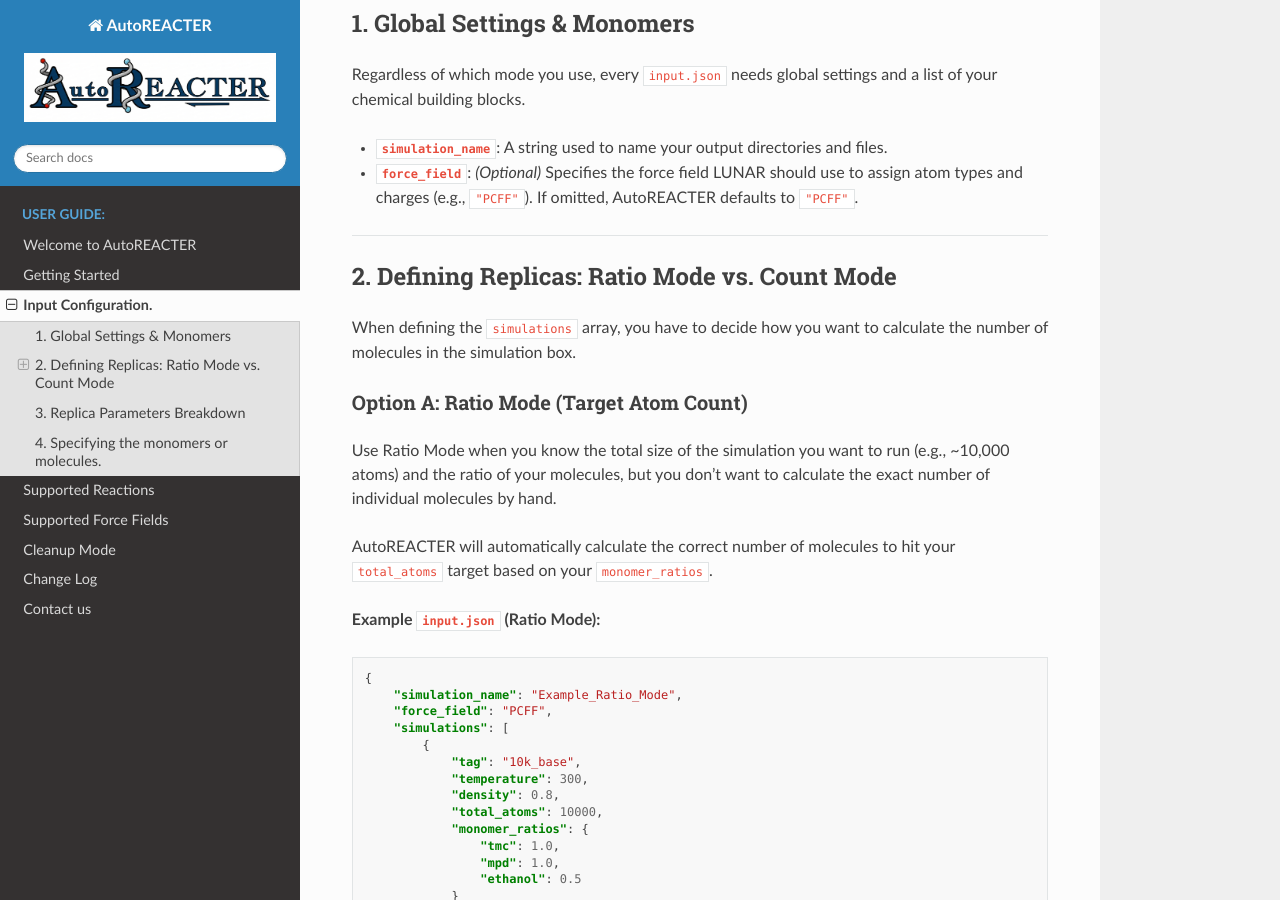
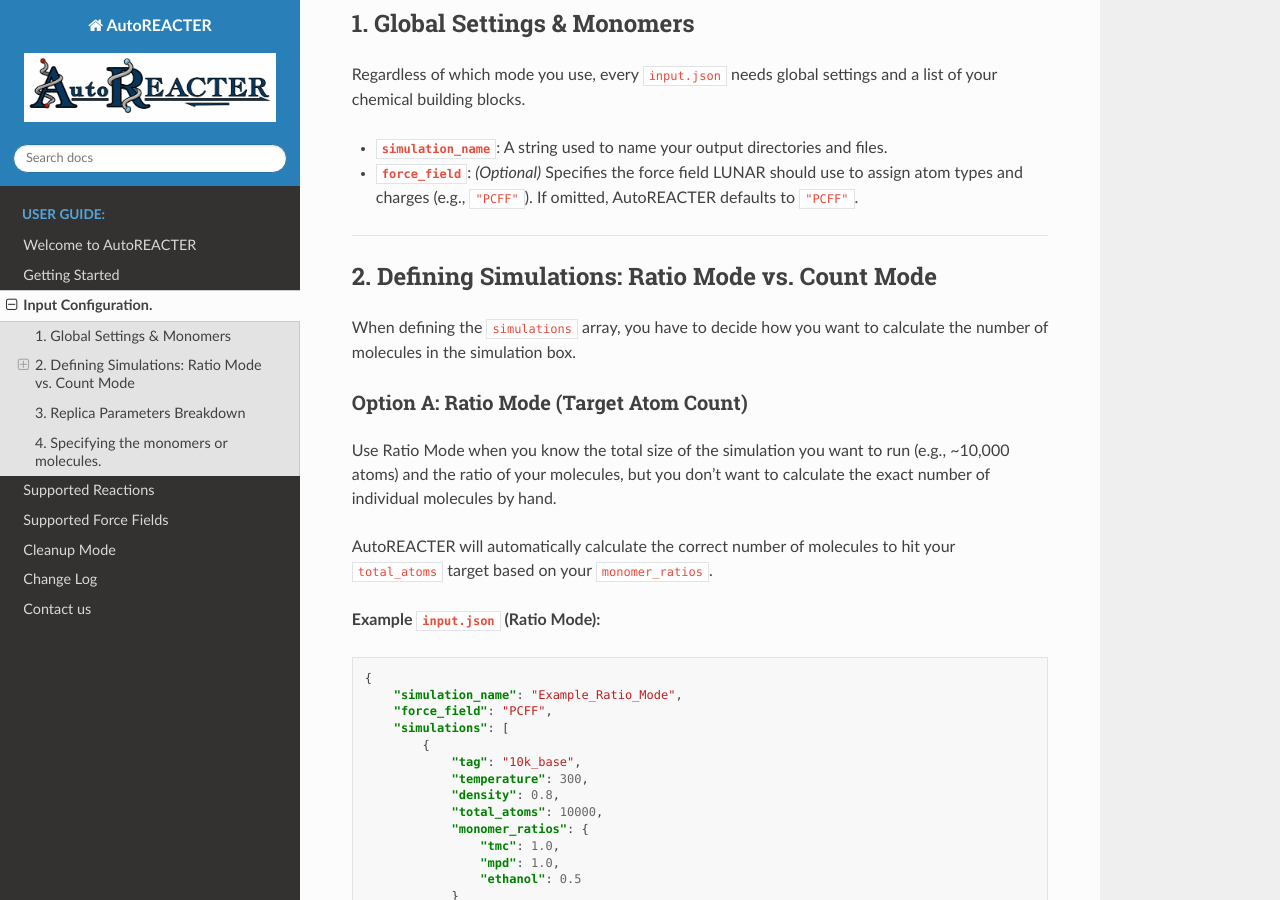
Before and after one commit to NanoCIPHER-Lab/AutoREACTER, a Sphinx documentation site: the page built from docs/source/input-configuration.md, in a window 1280 px wide and 900 px high, scrolled down 565 px. Built offline with Sphinx 7.4.7 and the Read the Docs theme 3.1.0, drawn with Linux system fonts in a browser that asks for light colours; pages that are not in the unit, such as notebooks, are missing from menus.

Commit message:
Potential fix for pull request finding
Co-authored-by: Copilot Autofix powered by AI <175728472+Copilot@users.noreply.github.com>

```diff
--- a/docs/source/input-configuration.md
+++ b/docs/source/input-configuration.md
@@ -24,7 +24,7 @@ Regardless of which mode you use, every `input.json` needs global settings and a
 
 ---
 
-### 2. Defining Replicas: Ratio Mode vs. Count Mode
+### 2. Defining Simulations: Ratio Mode vs. Count Mode
 
 When defining the `simulations` array, you have to decide how you want to calculate the number of molecules in the simulation box.
 
```
